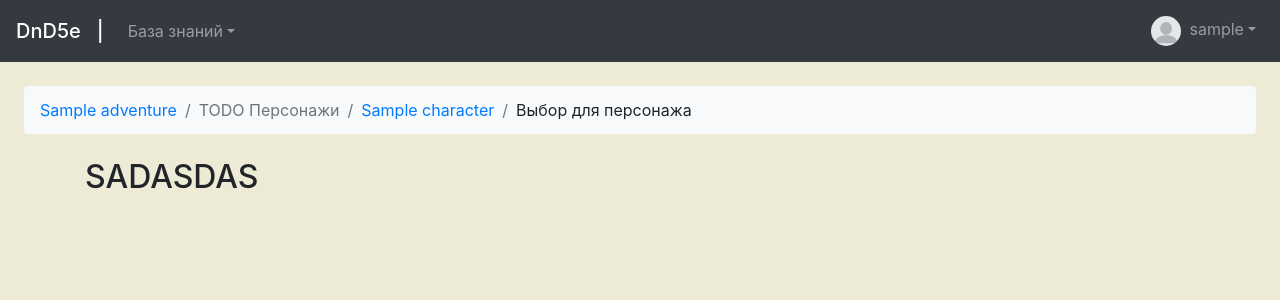
After one commit to VlasovVitaly/gmfriend, a Django app: page /dnd5e/adventures/1/character/1/resolve-choices in a window 1280 px wide. The commit adds this page. Shown: the top 300 px of the page. Run offline with Django 3.2, Linux system fonts and the light colour scheme; a user stored in the database is signed in; tables that the repository leaves empty hold one stand-in row (values such as "Sample post"); some libraries are stand-ins or nearby versions.

Commit message:
Minimal resolve choice view

```diff
--- a/dnd5e/models.py
+++ b/dnd5e/models.py
@@ -1042,6 +1042,12 @@ class Character(models.Model):
         tools = tools.union(self.klass.tools_proficiency.order_by())
         self.tools_proficiency.set(tools)
 
+        # Generate choices
+        background_choices = self.background.choices.all()
+        print(background_choices)
+        for choice in background_choices:
+            CharacterAdvancmentChoice.objects.create(character=self, choice=choice, reason=self.background)
+
     def get_skills_proficiencies(self):
         return self.skills_proficiency.annotate(
             from_background=models.Exists(
--- a/dnd5e/templates/dnd5e/adventures/char/detail.html
+++ b/dnd5e/templates/dnd5e/adventures/char/detail.html
@@ -22,6 +22,7 @@
             {% if char.background.known_languages %}
                 <a href="{% url 'dnd5e:adventure:character:set_languages' adventure.id char.id %}" class="btn btn-primary">Выбрать владение языками</a>
             {% endif %}
+            <a href="{% url 'dnd5e:adventure:character:resolve_choices' adventure.id char.id %}" class="btn btn-primary">Сделать выбор {{ char.choices.count }}</a>
         </div>
     </div>
 </div>
--- /dev/null
+++ b/dnd5e/templates/dnd5e/adventures/char/resolve_choices.html
@@ -0,0 +1,20 @@
+{% extends "dnd5e/base.html" %}
+
+{% load static bootstrap4 %}
+
+{% block title %}Выбор для {{ char }}{% endblock title %}
+
+{% block before-content %}
+    <nav class="m-4">
+        <ol class="breadcrumb bg-light">
+            <li class="breadcrumb-item"><a href="{% url 'dnd5e:adventure:detail' adventure.id %}">{{ adventure }}</a></li>
+            <li class="breadcrumb-item active">TODO Персонажи</li>
+            <li class="breadcrumb-item"><a href="{% url 'dnd5e:adventure:character:detail' adventure.id char.id %}">{{ char }}</a></li>
+            <li class="breadcrumb-item">Выбор для персонажа</li>
+        </ol>
+    </nav>
+{% endblock before-content %}
+
+{% block content %}
+    <h2>SADASDAS</h2>
+{% endblock content %}
--- a/dnd5e/urls.py
+++ b/dnd5e/urls.py
@@ -11,7 +11,8 @@ character_patterns = ([
     path('<int:char_id>/set-stats', views.set_character_stats, name='set_stats'),
     path('<int:char_id>/set-background', views.set_character_background, name='set_background'),
     path('<int:char_id>/set-skills', views.set_skills_proficiency, name='set_skills'),
-    path('<int:char_id>/set-languages', views.set_languages, name='set_languages')
+    path('<int:char_id>/set-languages', views.set_languages, name='set_languages'),
+    path('<int:char_id>/resolve-choices', views.resolve_char_choices, name='resolve_choices')
 ], app_name)
 
 adventure_patterns = ([
--- a/dnd5e/views.py
+++ b/dnd5e/views.py
@@ -176,6 +176,18 @@ def set_skills_proficiency(request, adv_id, char_id):
 
 
 @login_required
+def resolve_char_choices(request, adv_id, char_id):
+    adventure = get_object_or_404(Adventure, id=adv_id)
+    char = get_object_or_404(Character, id=char_id, adventure=adventure)
+
+    context = {
+        'adventure': adventure, 'char': char
+    }
+
+    return render(request, 'dnd5e/adventures/char/resolve_choices.html', context)
+
+
+@login_required
 def stage_detail(request, stage_id):
     stage = get_object_or_404(Stage.objects.prefetch_detail().annotate_detail(), id=stage_id)
 
```
Also changed, not shown: dnd5e/choices.py (added, +8 -0 lines).
